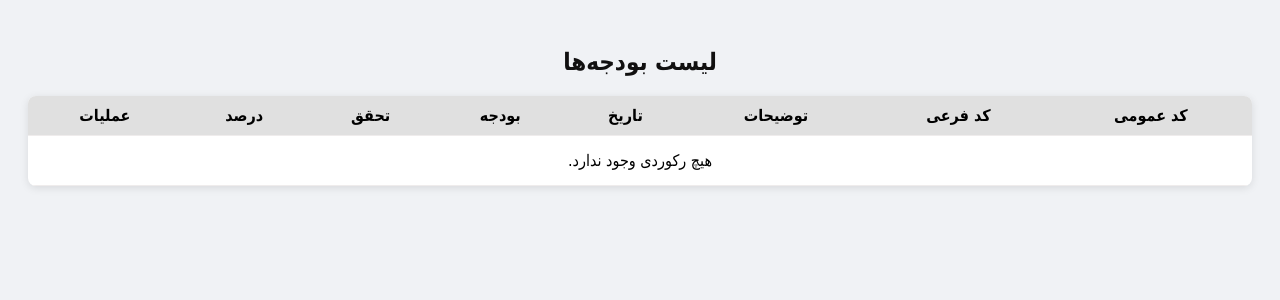
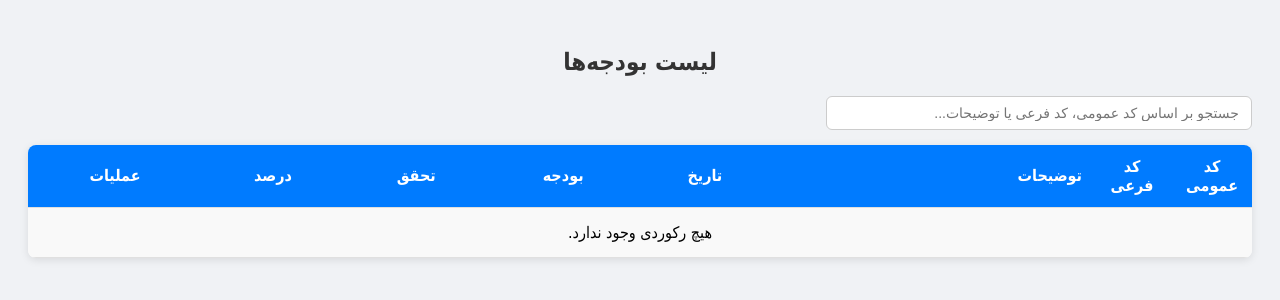
Before and after one commit to hafizullah123/budget, a PHP site: page /accounting_software/phasal_list.php in a window 1280 px wide. Shown: the top 300 px of the page. Run offline with PHP 8.4, Linux system fonts and the light colour scheme; data that the repository does not hold is empty.

Commit message:
full complete the generl and sub code design

```diff
--- a/phasal_list.php
+++ b/phasal_list.php
@@ -23,74 +23,150 @@ body {
     padding: 20px;
     background-color: #f0f2f5;
 }
+
 h2 {
     text-align: center;
-    color: #111010ff;
+    color: #333;
     margin-bottom: 20px;
 }
 
-/* Table */
+/* Search input */
+#searchInput {
+    width: 100%;
+    max-width: 400px;
+    padding: 8px 12px;
+    margin-bottom: 15px;
+    border: 1px solid #ccc;
+    border-radius: 6px;
+    font-size: 14px;
+}
+
+/* Scrollable table wrapper */
+.table-wrapper {
+    max-height: 500px;
+    overflow-y: auto;
+    border-radius: 8px;
+    box-shadow: 0 2px 8px rgba(0,0,0,0.1);
+    background: #fff;
+}
+
+/* Table styles */
 table {
     width: 100%;
     border-collapse: collapse;
-    background: #fff;
-    box-shadow: 0 2px 8px rgba(0,0,0,0.1);
-    border-radius: 8px;
-    overflow: hidden;
+    min-width: 800px;
 }
+
 th, td {
-    padding: 10px;
+    padding: 12px 10px;
     text-align: center;
-    border-bottom: 1px solid #efececff;
+    border-bottom: 1px solid #e0e0e0;
 }
+
 th {
-    background-color: #e0e0e0;
-    color: block;
-    font-weight: bold;
+    background-color: #007BFF;
+    color: #fff;
+    position: sticky;
+    top: 0;
+    z-index: 2;
 }
+
+tr:nth-child(even) {
+    background-color: #f9f9f9;
+}
+
 tr:hover {
-    background-color: #f1f1f1;
+    background-color: #e8f0fe;
 }
+
 .number-cell {
     text-align: left;
     direction: ltr;
 }
 
+/* Column widths */
+.col-general { width: 60px; }
+.col-sub { width: 60px; }
+.col-description { width: 300px; text-align: right; }
+
+/* Percentage colors */
+.percent-low { color: #28a745; font-weight: bold; }
+.percent-medium { color: #ffc107; font-weight: bold; }
+.percent-high { color: #dc3545; font-weight: bold; }
+
 /* Buttons */
 a {
     text-decoration: none;
     padding: 6px 12px;
-    border-radius: 4px;
+    border-radius: 6px;
     font-size: 13px;
     display: inline-block;
     margin: 2px;
+    transition: 0.3s;
 }
+
 .edit-btn {
-    background-color: #FFC107;
+    background-color: #17a2b8;
     color: #fff;
 }
 
+.edit-btn:hover {
+    background-color: #138496;
+}
 
-a:hover {
-    opacity: 0.85;
+.delete-btn {
+    background-color: #dc3545;
+    color: #fff;
+}
+
+.delete-btn:hover {
+    background-color: #b52a37;
+    color: #fff;
 }
 
 /* Responsive */
 @media(max-width:768px){
     th, td { font-size: 12px; padding: 8px; }
     a { font-size: 11px; padding: 4px 8px; }
+    .col-description { width: 150px; }
 }
 </style>
+
+<script>
+// Live search function
+function filterTable() {
+    let input = document.getElementById("searchInput").value.toLowerCase();
+    let table = document.getElementById("budgetTable");
+    let tr = table.getElementsByTagName("tr");
+
+    for (let i = 1; i < tr.length; i++) { // skip header
+        let tds = tr[i].getElementsByTagName("td");
+        let match = false;
+        for (let j = 0; j < tds.length; j++) {
+            let txt = tds[j].textContent.toLowerCase();
+            if (txt.indexOf(input) > -1) {
+                match = true;
+                break;
+            }
+        }
+        tr[i].style.display = match ? "" : "none";
+    }
+}
+</script>
+
 </head>
 <body>
 
 <h2>لیست بودجه‌ها</h2>
 
-<table>
+<input type="text" id="searchInput" onkeyup="filterTable()" placeholder="جستجو بر اساس کد عمومی، کد فرعی یا توضیحات...">
+
+<div class="table-wrapper">
+<table id="budgetTable">
 <tr>
-<th>کد عمومی</th>
-<th>کد فرعی</th>
-<th>توضیحات</th>
+<th class="col-general">کد عمومی</th>
+<th class="col-sub">کد فرعی</th>
+<th class="col-description">توضیحات</th>
 <th>تاریخ</th>
 <th>بودجه</th>
 <th>تحقق</th>
@@ -99,18 +175,26 @@ a:hover {
 </tr>
 
 <?php if($result->num_rows > 0): ?>
-    <?php while($row = $result->fetch_assoc()): ?>
+    <?php while($row = $result->fetch_assoc()):
+        $percent = floatval($row['percent']);
+        if($percent < 50){
+            $class = 'percent-low';
+        } elseif($percent < 80){
+            $class = 'percent-medium';
+        } else {
+            $class = 'percent-high';
+        }
+    ?>
     <tr>
-        <td class="number-cell"><?= htmlspecialchars($row['general_code']) ?></td>
-        <td class="number-cell"><?= htmlspecialchars($row['sub_code']) ?></td>
-        <td><?= htmlspecialchars($row['description']) ?></td>
+        <td class="number-cell col-general"><?= htmlspecialchars($row['general_code']) ?></td>
+        <td class="number-cell col-sub"><?= htmlspecialchars($row['sub_code']) ?></td>
+        <td class="col-description"><?= htmlspecialchars($row['description']) ?></td>
         <td><?= htmlspecialchars($row['date']) ?></td>
         <td class="number-cell"><?= number_format($row['budget'], 2) ?></td>
         <td class="number-cell"><?= number_format($row['actual'], 2) ?></td>
-        <td class="number-cell"><?= number_format($row['percent'], 2) ?>%</td>
+        <td class="number-cell <?= $class ?>"><?= number_format($row['percent'], 2) ?>%</td>
         <td>
             <a class="edit-btn" href="update_phasal.php?id=<?= $row['id'] ?>">ویرایش</a>
-
         </td>
     </tr>
     <?php endwhile; ?>
@@ -119,6 +203,7 @@ a:hover {
 <?php endif; ?>
 
 </table>
+</div>
 
 </body>
 </html>
```
